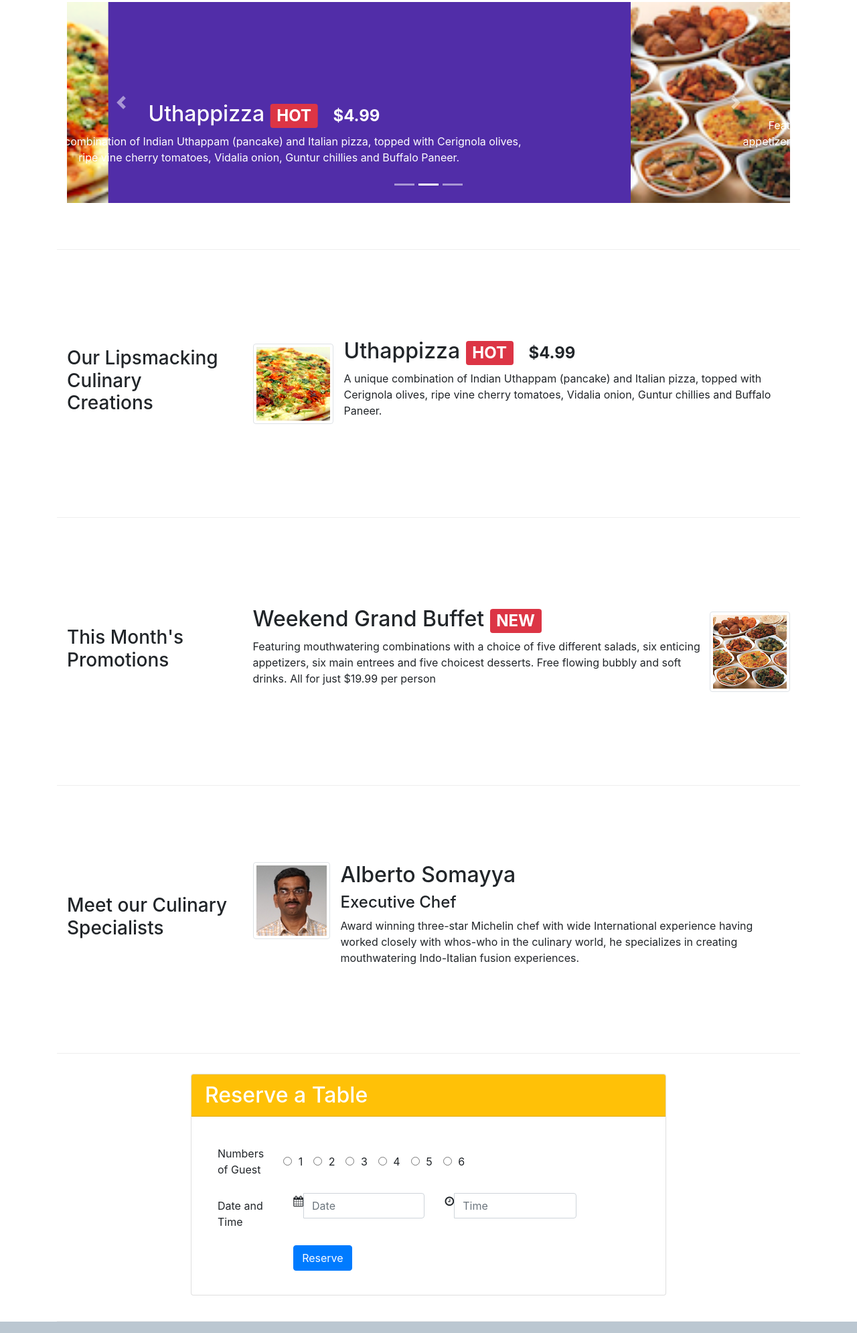
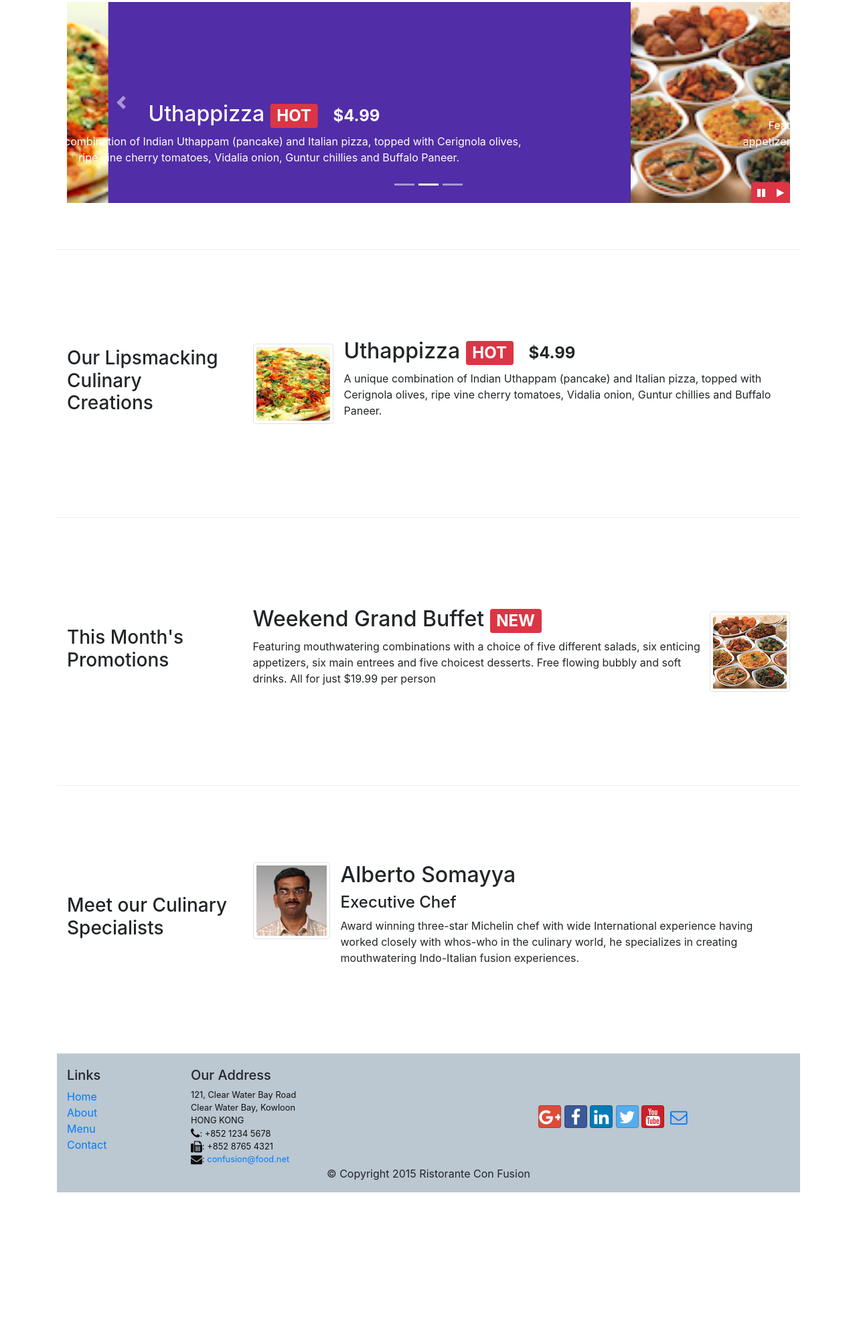
Before and after one commit to Basitdiyal/Coursera, a website: page index.html in a window 1280 px wide. Shown: the part 361-2351 px from the top of the page at 67% size. After the commit the page ends 2141 px from the top, so only its background shows below. Drawn offline with nearby package versions, Linux system fonts and the light colour scheme.

Commit message:
Bootstrap JQuery Pause and Play Button

```diff
--- a/css/styles.css
+++ b/css/styles.css
@@ -49,3 +49,8 @@ body{
     left: 0;
     min-height: 300px;
 }
+#carouselButtons {
+    right:0px;
+    position: absolute;
+    bottom: 0px;
+}
--- a/index.html
+++ b/index.html
@@ -86,8 +86,7 @@
                         <img src="img/logo.png" class="img-fluid">
                  </div>
                  <div class="col-12 col-sm-3 align-self-center">
-                    <a role="button" class="btn btn-warning btn-block btn-sm"
-                     data-toggle="tooltip" data-html="true" title="Or call us at <br><strong>+923058482664</strong>" data-placement="bottom"  href="#ReverseTable">
+                    <a role="button" class="btn btn-warning btn-block btn-sm" data-toggle="modal" data-target="#ReverseTable">
                        Reverse Table
                     </a>
                  </div>
@@ -141,6 +140,15 @@
                             <a class="carousel-control-next" href="#myCarousel" role="button" data-slide="next">
                                     <span class="carousel-control-next-icon"></span>
                             </a>
+                            <div class="btn-group" id="carouselButtons">
+                                <button type="button" class="btn btn-danger btn-sm" id="carousel-pause">
+                                    <span class="fa fa-pause"></span>
+                                </button>
+                                <button type="button" class="btn btn-danger btn-sm" id="carousel-play">
+                                        <span class="fa fa-play"></span>
+                                </button>
+
+                            </div>
                         </div>
                     </div>
                 </div>
@@ -200,15 +208,21 @@
                 </div>
             </div>
         </div>
+        <!-- Reverse Table Modal -->
 
-        <div class="row row-content" id="ReverseTable" >
-            <div class="col col-sm-8 offset-sm-2">
-                <div class="card">
-                    <h2 class="card-header bg-warning text-white">Reserve a Table</h2>
-                    <div class="card-body">
-                        <form>
-                            <div class="form-group row mt-3 ml-1">
-                                <label for="radioButtons" class="col-12 col-sm-2 col-form-label">Numbers of Guest</label>
+        <div id="ReverseTable" class="modal fade" role="dialog">
+            <div class="modal-dialog modal-md">
+                <div class="modal-content">
+                    <div class="modal-header">
+                         <h4 class="modal-title">Reverse Table</h4>
+                            <button type="button" class="close" data-dismiss="modal">
+                                 &times;
+                             </button>
+                    </div>
+                    <div class="modal-body">
+                        <form class="form">
+                            <div class="form-group row ">
+                                <label for="radioButtons" class="col-12 col-sm-3  col-form-label">Numbers of Guest</label>
                                     <div class="form-check col-12 col-sm-9 form-check-inline">
                                         <label class="form-check-label mr-3">
                                             <input type="radio" class="form-check-input" name="optionsRadios" id="optionsRadios1" value="option1">
@@ -236,8 +250,19 @@
                                         </label>
                                     </div>
                             </div>
-                            <div class="form-group row ml-1">
-                                <label for="dateandtime" class="col-12 col-sm-2 col-form-label">Date and Time</label>
+                            <div class="form-group row">
+                                <label for="section" class="col-12 col-sm-3 col-form-label"> Section </label>
+                                <div class="btn-group col-12 col-sm-9" data-toggle="buttons">
+                                        <label class="btn btn-success">
+                                          <input type="checkbox" autocomplete="off" checked > Non-Smoking
+                                        </label>
+                                        <label class="btn btn-danger">
+                                          <input type="checkbox" autocomplete="off"> Smoking
+                                        </label>
+                                      </div>
+                            </div>
+                            <div class="form-group row">
+                                <label for="dateandtime" class="col-12 col-sm-3 col-form-label">Date and Time</label>
                                 <div class="col-12 col-sm-4">
                                     <div class="input-group">
                                         <div class="input-group-addon"><span class="fa fa-calendar"></span></div>
@@ -251,21 +276,15 @@
                                     </div>
                                 </div>
                             </div>
-                                <div class="form-group row ml-1">
-                                    <div class="col-sm-9 offset-sm-2">
-                                        <button type="submit" class="btn btn-primary">Reserve</button>
+                        </form>
                     </div>
-                                </div>
-
-                            </div>
-                        </form>
+                    <div class="modal-footer">
+                        <button class="btn btn-default btn-sm" type="button" data-dismiss="modal">Cancel</button>
+                        <button type="submit" class="btn btn-primary btn-sm">Reserve</button>
                     </div>
                 </div>
             </div>
         </div>
-
-    </div>
-
     <footer class="footer">
         <div class="container">
             <div class="row">
@@ -314,9 +333,14 @@
     <script src="node_modules/bootstrap/dist/js/bootstrap.min.js"></script>
     <script>
             $(document).ready(function(){
-        $('[data-toggle="tooltip"]').tooltip();
+                $("#myCarousel").carousel( { interval: 2000 } );
+                $("#carousel-pause").click(function(){
+                    $("#myCarousel").carousel('pause');
+                });
+                $("#carousel-play").click(function(){
+                    $("#myCarousel").carousel('cycle');
+                });
             });
     </script>
 </body>
-
 </html>
```
Lines whose indentation alone changed are shown as unchanged.
